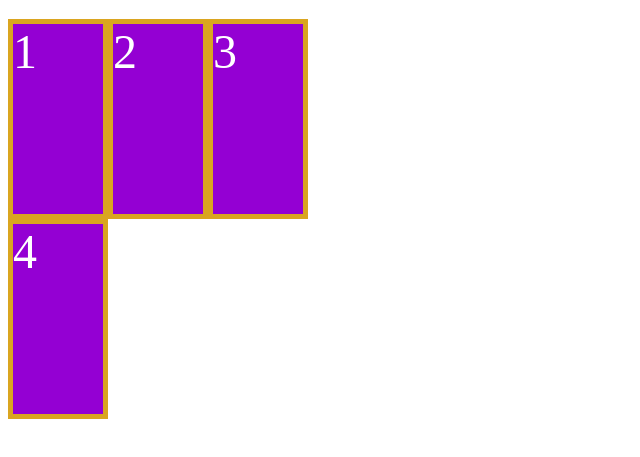
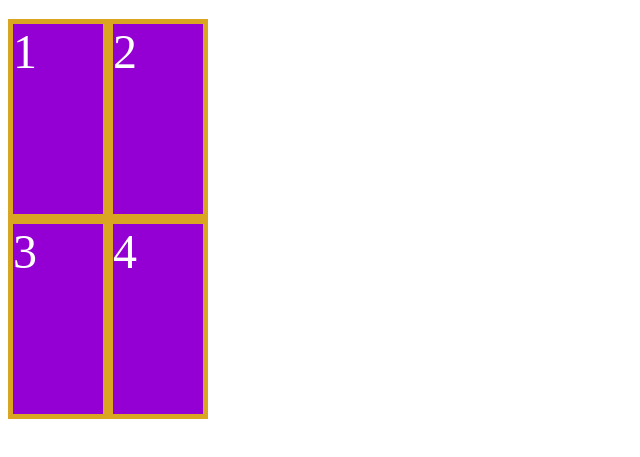
Before and after one commit to appbrewery/grid-sizing, a plain HTML site: page repeat.html in a window 1280 px wide. Shown: the part 61-518 px from the top of the page, without its empty margins (0-640 px from the left). Drawn offline with Linux system fonts and the light colour scheme.

Commit message:
Update repeat.html

```diff
--- a/repeat.html
+++ b/repeat.html
@@ -10,7 +10,7 @@
     .grid-container {
       display: grid;
       grid-template-rows: repeat(2, 200px);
-      grid-template-columns: repeat(3, 100px);
+      grid-template-columns: repeat(2, 100px);
     }
 
     .grid-item {
```
